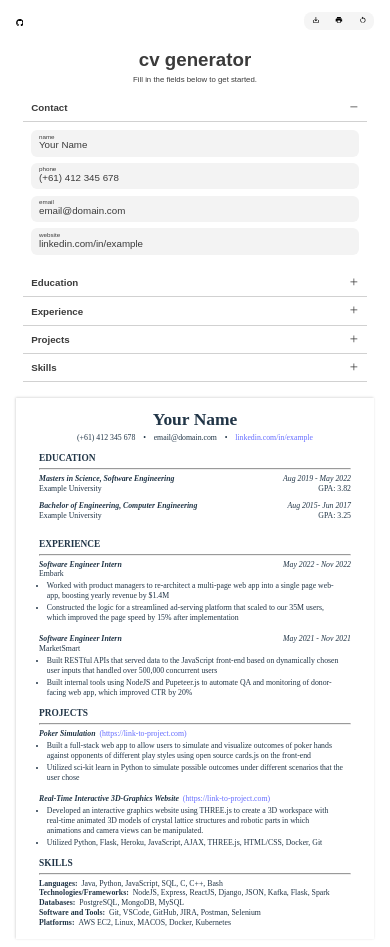
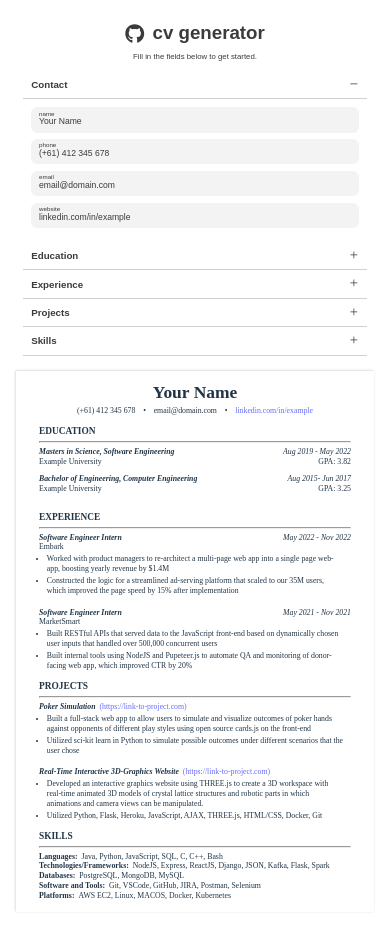
Before and after one commit to luciavu/cv-application, a React (Vite) app: page / in a window 390 px wide. Built offline with nearby package versions, Linux system fonts and the light colour scheme.

Commit message:
Remove header and add final styling

```diff
--- a/src/App.css
+++ b/src/App.css
@@ -16,6 +16,9 @@
     font-size: 2vw;
   }
 
+  .heading svg {
+    font-size: 5vw;
+  }
   .input-container * {
     font-size: 2.5vw;
   }
@@ -25,12 +28,15 @@
     top: 0.2rem;
   }
 
+  .input-container input {
+    font-size: 1.1rem;
+  }
   .input-container .maxlen {
     font-size: 0.8rem;
   }
 }
 
-@media screen and (max-width: 1000px) {
+@media screen and (max-width: 1160px) {
   .app-container {
     flex-direction: column;
   }
@@ -65,28 +71,9 @@ body {
   padding: 1rem 2rem;
 }
 
-.header {
-  display: flex;
-  justify-content: space-between;
-  padding-top: 0.5rem;
-  padding-bottom: 1.5rem;
-}
-
-.actions {
-  color: black;
-  display: flex;
-  align-items: center;
-  gap: 2rem;
-  font-size: 1.5rem;
-  cursor: pointer;
-  background-color: rgb(245, 245, 245);
-  border-radius: 1rem;
-  padding: 0.5rem 1rem;
-}
-
 .github-link {
   color: black;
-  font-size: 2.5rem;
+  font-size: 2.4rem;
   align-self: center;
 }
 
@@ -95,6 +82,7 @@ body {
   justify-content: space-between;
   width: 100%;
   gap: 2vw;
+  padding: 1rem 0;
 }
 
 .preview {
@@ -246,9 +234,15 @@ li {
   color: #3b3b3b;
 }
 
-.input-container > h1 {
+.heading {
+  display: flex;
+  justify-content: center;
+  gap: 1rem;
+  align-items: center;
+  padding-bottom: 1rem;
+}
+.heading h1 {
   font-size: 2.4rem;
-  padding-bottom: 0.6rem;
   font-weight: 600;
 }
 
--- a/src/App.jsx
+++ b/src/App.jsx
@@ -1,6 +1,5 @@
 import { useState } from 'react';
 import './App.css';
-import Header from './components/Header';
 import Preview from './components/Preview';
 import InputSection from './components/input/InputSection';
 
@@ -78,7 +77,6 @@ function App() {
 
   return (
     <>
-      <Header></Header>
       <div className="app-container">
         <InputSection
           name={name}
--- a/src/components/Header.jsx
+++ /dev/null
@@ -1,27 +0,0 @@
-import { FaGithub } from 'react-icons/fa';
-import { MdLocalPrintshop, MdOutlineSaveAlt, MdOutlineRestartAlt } from 'react-icons/md';
-
-function Header() {
-  return (
-    <>
-      <div className="header">
-        <a className="github-link" href="https://github.com/luciavu/cv-application" target="_blank">
-          <FaGithub />
-        </a>
-
-        <div className="actions">
-          <div id="save">
-            <MdOutlineSaveAlt />
-          </div>
-          <div id="print">
-            <MdLocalPrintshop />
-          </div>
-          <div id="clear">
-            <MdOutlineRestartAlt />
-          </div>
-        </div>
-      </div>
-    </>
-  );
-}
-export default Header;
--- a/src/components/input/ContactInput.jsx
+++ b/src/components/input/ContactInput.jsx
@@ -9,24 +9,28 @@ function ContactInput({ name, setName, phone, setPhone, email, setEmail, website
     <>
       <div className="input-fields">
         <InputLabel
+          id="name"
           label="name"
           type="text"
           labelvalue={name}
           handleChange={handleNameChange}
         ></InputLabel>
         <InputLabel
+          id="phone"
           label="phone"
           type="tel"
           labelvalue={phone}
           handleChange={handlePhoneChange}
         ></InputLabel>
         <InputLabel
+          id="email"
           label="email"
           type="email"
           labelvalue={email}
           handleChange={handleEmailChange}
         ></InputLabel>
         <InputLabel
+          id="website"
           label="website"
           type="text"
           labelvalue={website}
--- a/src/components/input/ExperienceInput.jsx
+++ b/src/components/input/ExperienceInput.jsx
@@ -53,12 +53,14 @@ function ExperienceInput({
         <h4>Experience 1</h4>
         <div className="dates">
           <InputLabel
+            id="start-date1"
             label="Start Date"
             type="date"
             labelvalue={role1StartDate}
             handleChange={handleRole1StartDateChange}
           ></InputLabel>
           <InputLabel
+            id="end-date1"
             label="End Date"
             type="date"
             labelvalue={role1EndDate}
@@ -66,12 +68,14 @@ function ExperienceInput({
           ></InputLabel>
         </div>
         <InputLabel
+          id="role1"
           label="Role"
           type="text"
           labelvalue={role1}
           handleChange={handleRole1Change}
         ></InputLabel>
         <InputLabel
+          id="company1"
           label="Company"
           type="text"
           labelvalue={company1}
@@ -116,12 +120,14 @@ function ExperienceInput({
         </div>
         <div className="dates">
           <InputLabel
+            id="start-date2"
             label="Start Date"
             type="date"
             labelvalue={role2StartDate}
             handleChange={handleRole2StartDateChange}
           ></InputLabel>
           <InputLabel
+            id="end-date2"
             label="End Date"
             type="date"
             labelvalue={role2EndDate}
@@ -129,12 +135,14 @@ function ExperienceInput({
           ></InputLabel>
         </div>
         <InputLabel
+          id="role2"
           label="Role"
           type="text"
           labelvalue={role2}
           handleChange={handleRole2Change}
         ></InputLabel>
         <InputLabel
+          id="company2"
           label="Company"
           type="text"
           labelvalue={company2}
--- a/src/components/input/InputLabel.jsx
+++ b/src/components/input/InputLabel.jsx
@@ -3,7 +3,7 @@ function InputLabel({ id, label, type, labelvalue, handleChange }) {
     <>
       <div className="input-label">
         <label htmlFor={id}>{label}</label>
-        <input id={id} type={type} value={labelvalue} onChange={handleChange} />
+        <input id={id} type={type} value={labelvalue} onChange={handleChange} autoComplete="off" />
       </div>
     </>
   );
--- a/src/components/input/InputSection.jsx
+++ b/src/components/input/InputSection.jsx
@@ -4,7 +4,8 @@ import ExperienceInput from './ExperienceInput';
 import ProjectsInput from './ProjectsInput';
 import SkillsInput from './SkillsInput';
 import Collapsible from './Collapsible';
-
+import { FaGithub } from 'react-icons/fa';
+import '.../styles/preview.css';
 function InputSection({
   name,
   setName,
@@ -92,7 +93,17 @@ function InputSection({
   return (
     <>
       <div className="input-container">
-        <h1>cv generator</h1>
+        <div className="heading">
+          <a
+            className="github-link"
+            href="https://github.com/luciavu/cv-application"
+            target="_blank"
+          >
+            <FaGithub />
+          </a>
+          <h1>cv generator</h1>
+        </div>
+
         <h3>Fill in the fields below to get started. </h3>
         <Collapsible
           name="Contact"
--- a/src/components/input/ProjectsInput.jsx
+++ b/src/components/input/ProjectsInput.jsx
@@ -31,12 +31,14 @@ function ProjectsInput({
       <div className="project-input">
         <h4>Project 1</h4>
         <InputLabel
+          id="project1"
           label="Project Name"
           type="text"
           labelvalue={projName1}
           handleChange={handleProjName1Change}
         ></InputLabel>
         <InputLabel
+          id="link1"
           label="Link"
           type="text"
           labelvalue={projLink1}
@@ -74,12 +76,14 @@ function ProjectsInput({
       <div className="project-input">
         <h4>Project 2</h4>
         <InputLabel
+          id="project2"
           label="Project Name"
           type="text"
           labelvalue={projName2}
           handleChange={handleProjName2Change}
         ></InputLabel>
         <InputLabel
+          id="link2"
           label="Link"
           type="text"
           labelvalue={projLink2}
--- a/src/components/input/SkillsInput.jsx
+++ b/src/components/input/SkillsInput.jsx
@@ -21,30 +21,35 @@ function SkillsInput({
   return (
     <>
       <InputLabel
+        id="languages"
         label="Languages"
         type="text"
         labelvalue={languages}
         handleChange={handleLanguagesChange}
       ></InputLabel>
       <InputLabel
+        id="frameworks"
         label="Technologies/Frameworks"
         type="text"
         labelvalue={frameworks}
         handleChange={handleFrameworksChange}
       ></InputLabel>
       <InputLabel
+        id="databases"
         label="Databases"
         type="text"
         labelvalue={databases}
         handleChange={handleDatabasesChange}
       ></InputLabel>
       <InputLabel
+        id="tools"
         label="Software and Tools"
         type="text"
         labelvalue={tools}
         handleChange={handleToolsChange}
       ></InputLabel>
       <InputLabel
+        id="platforms"
         label="Platforms"
         type="text"
         labelvalue={platforms}
```
